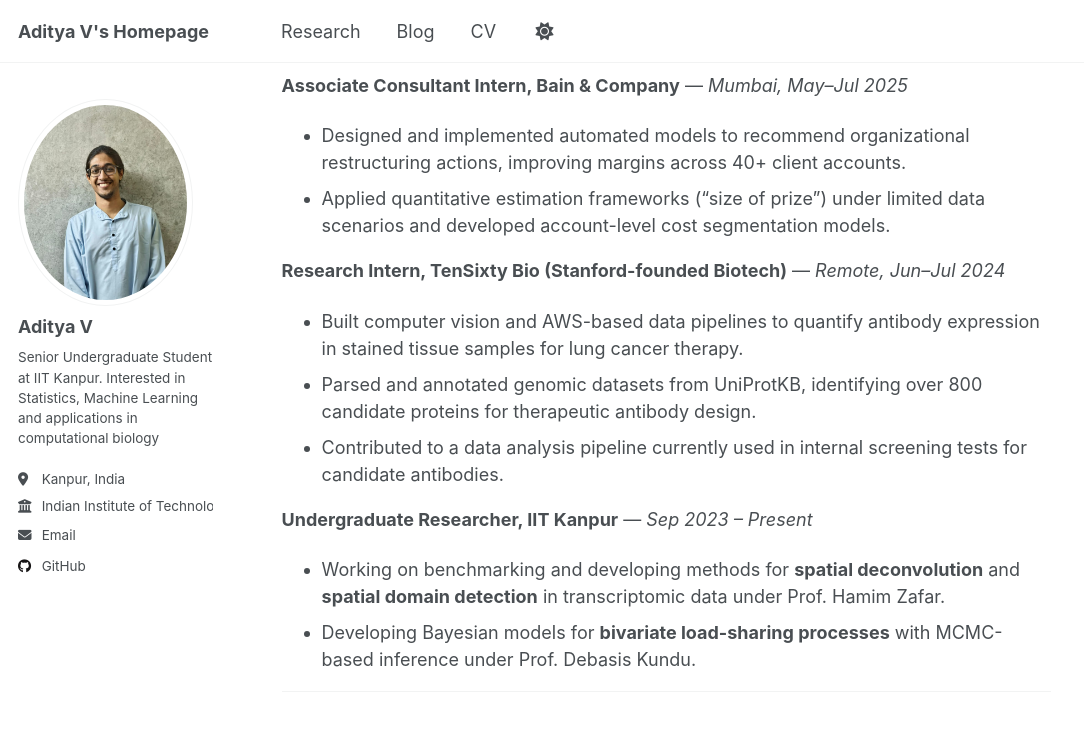
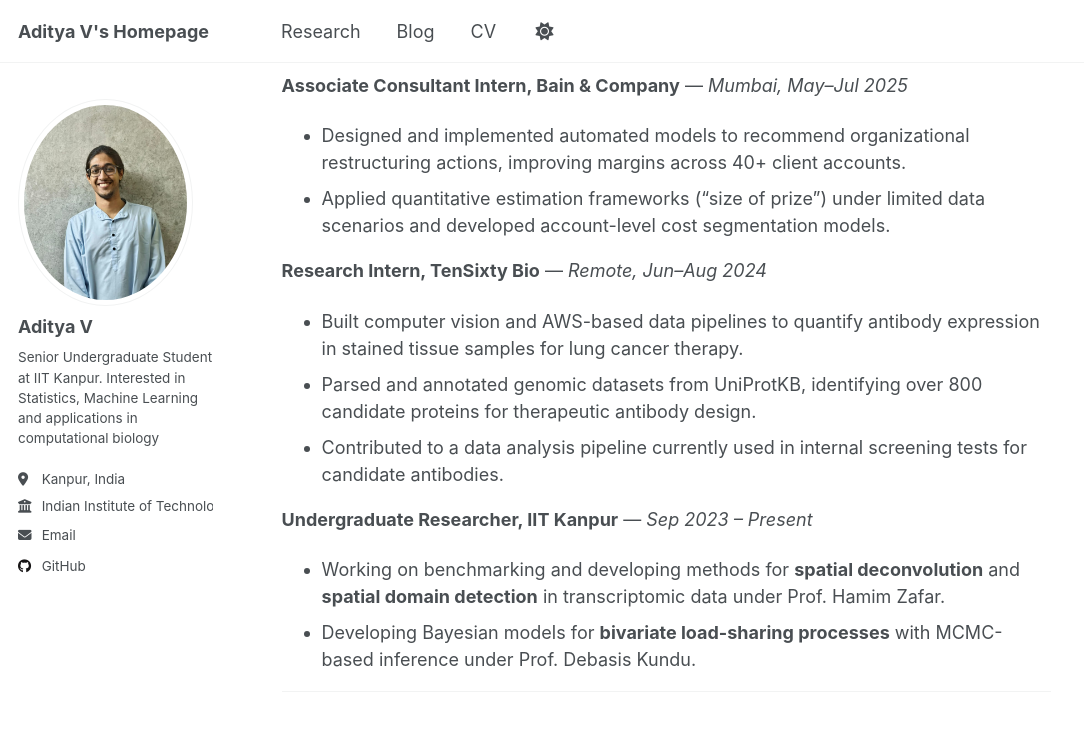
Before and after one commit to Aditya-Venkat/personal_website, a Jekyll site: the page built from _pages/about.md, in a window 1280 px wide and 900 px high, scrolled down 1202 px. Shown: the top 731 px of the window, without its empty margins (0-1084 px from the left). Built offline with Jekyll 4.4.1, drawn with Linux system fonts in a browser that asks for light colours; a script that is not in the unit is left out.

Commit message:
about me

```diff
--- a/_pages/about.md
+++ b/_pages/about.md
@@ -37,7 +37,7 @@ My research interests broadly span:
 - Designed and implemented automated models to recommend organizational restructuring actions, improving margins across 40+ client accounts.
 - Applied quantitative estimation frameworks (“size of prize”) under limited data scenarios and developed account-level cost segmentation models.
 
-**Research Intern, TenSixty Bio (Stanford-founded Biotech)** — *Remote, Jun–Jul 2024*
+**Research Intern, TenSixty Bio** — *Remote, Jun–Aug 2024*
 - Built computer vision and AWS-based data pipelines to quantify antibody expression in stained tissue samples for lung cancer therapy.
 - Parsed and annotated genomic datasets from UniProtKB, identifying over 800 candidate proteins for therapeutic antibody design.
 - Contributed to a data analysis pipeline currently used in internal screening tests for candidate antibodies.
```
Also changed, not shown: 1 other file.
